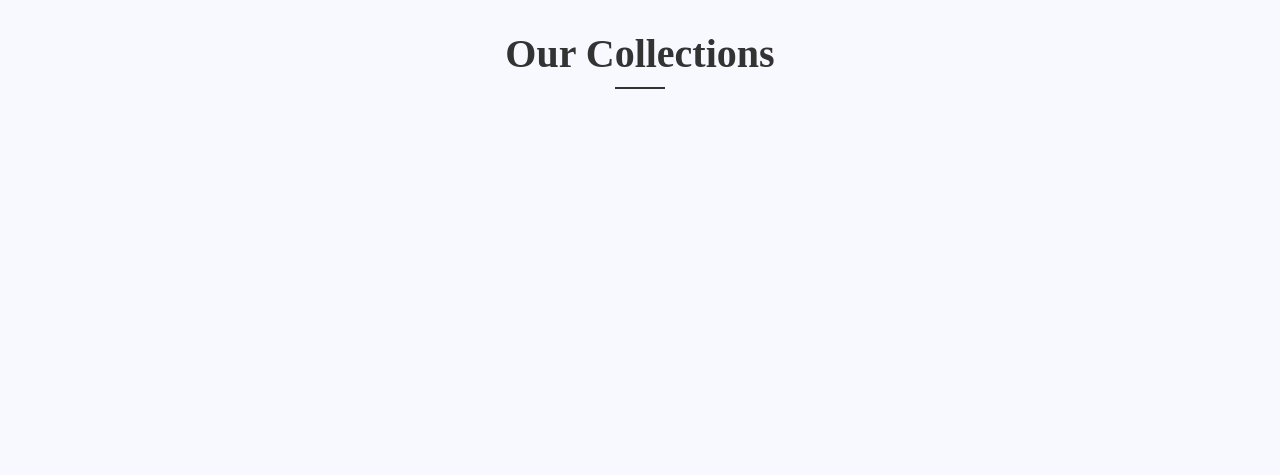
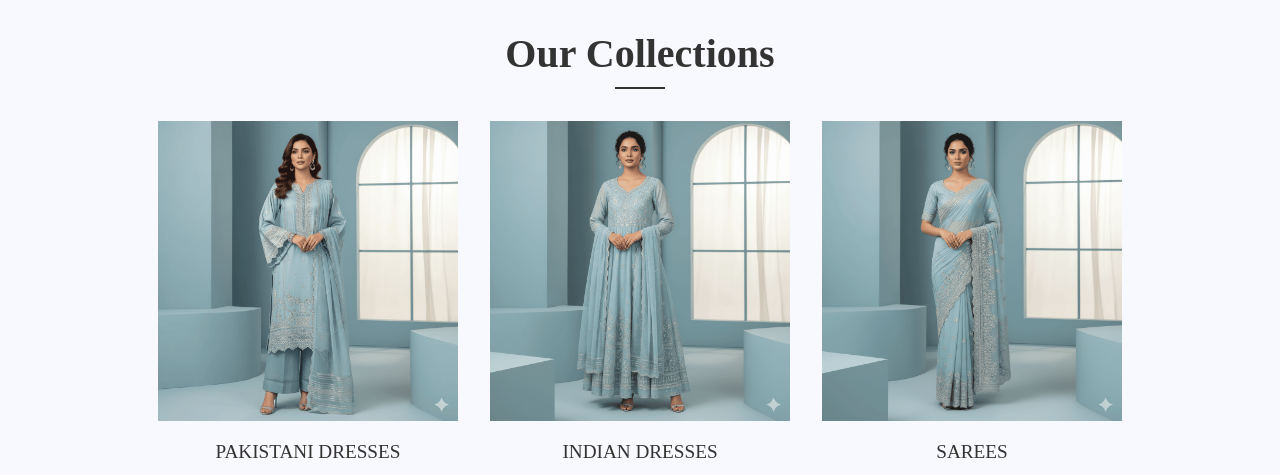
Before and after one commit to mohammedsrehan/Clothing_brand, a Next.js app: page / in a window 1280 px wide. Shown: the part 860-1335 px from the top of the page. Built offline with nearby package versions, Linux system fonts and the light colour scheme; no server answers; the database is empty.

Commit message:
fix styling

```diff
--- a/src/app/page.module.css
+++ b/src/app/page.module.css
@@ -102,7 +102,7 @@
 .collectionImage {
   position: relative;
   width: 100%;
-  padding-top: 133%;
+  /* padding-top: 133%; */
   overflow: hidden;
 }
 
@@ -146,7 +146,7 @@
 .productImage {
   position: relative;
   width: 100%;
-  padding-top: 125%; /* 4:5 aspect ratio */
+  padding-top: 125%;
   overflow: hidden;
 }
 
```
